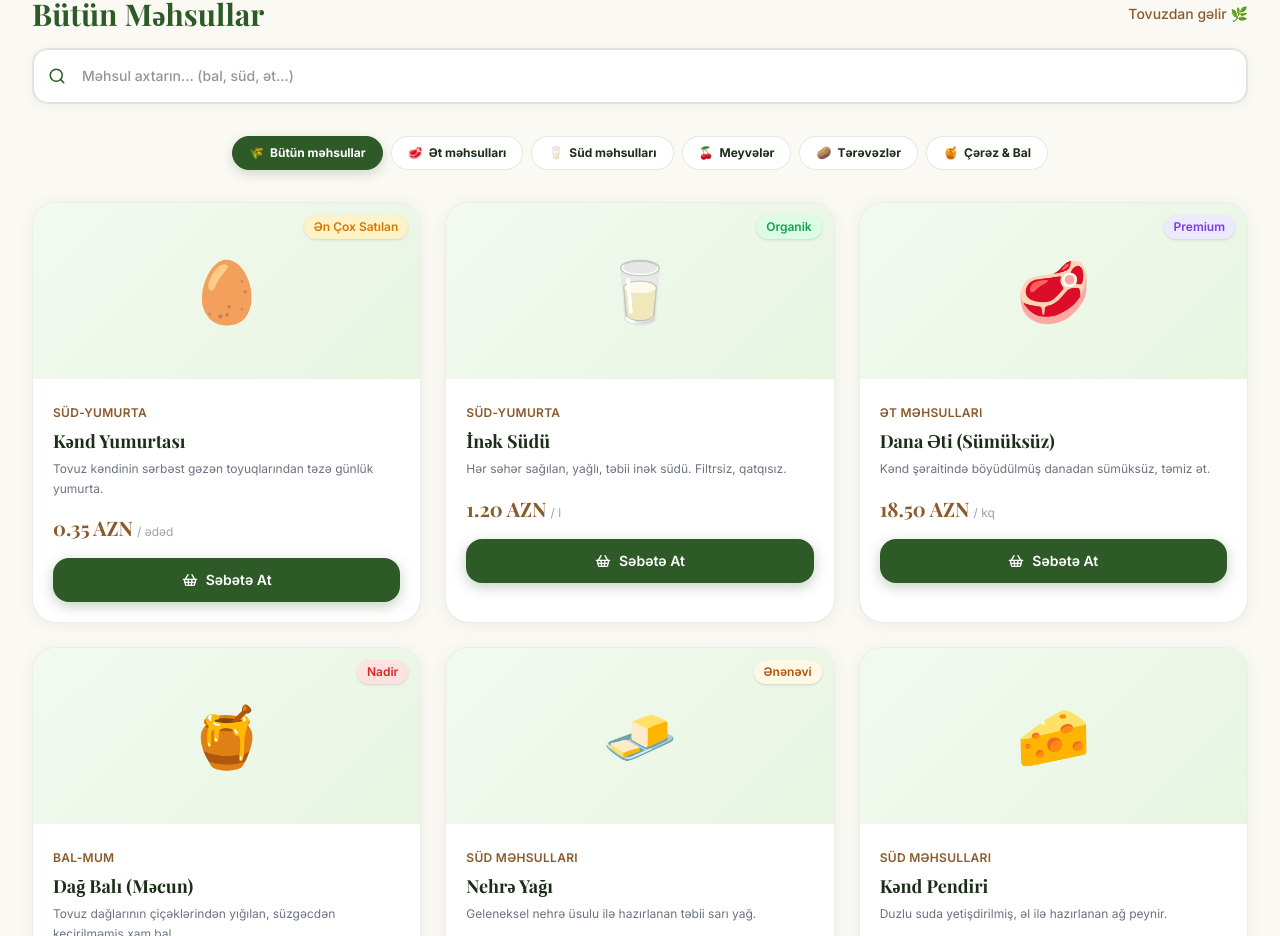
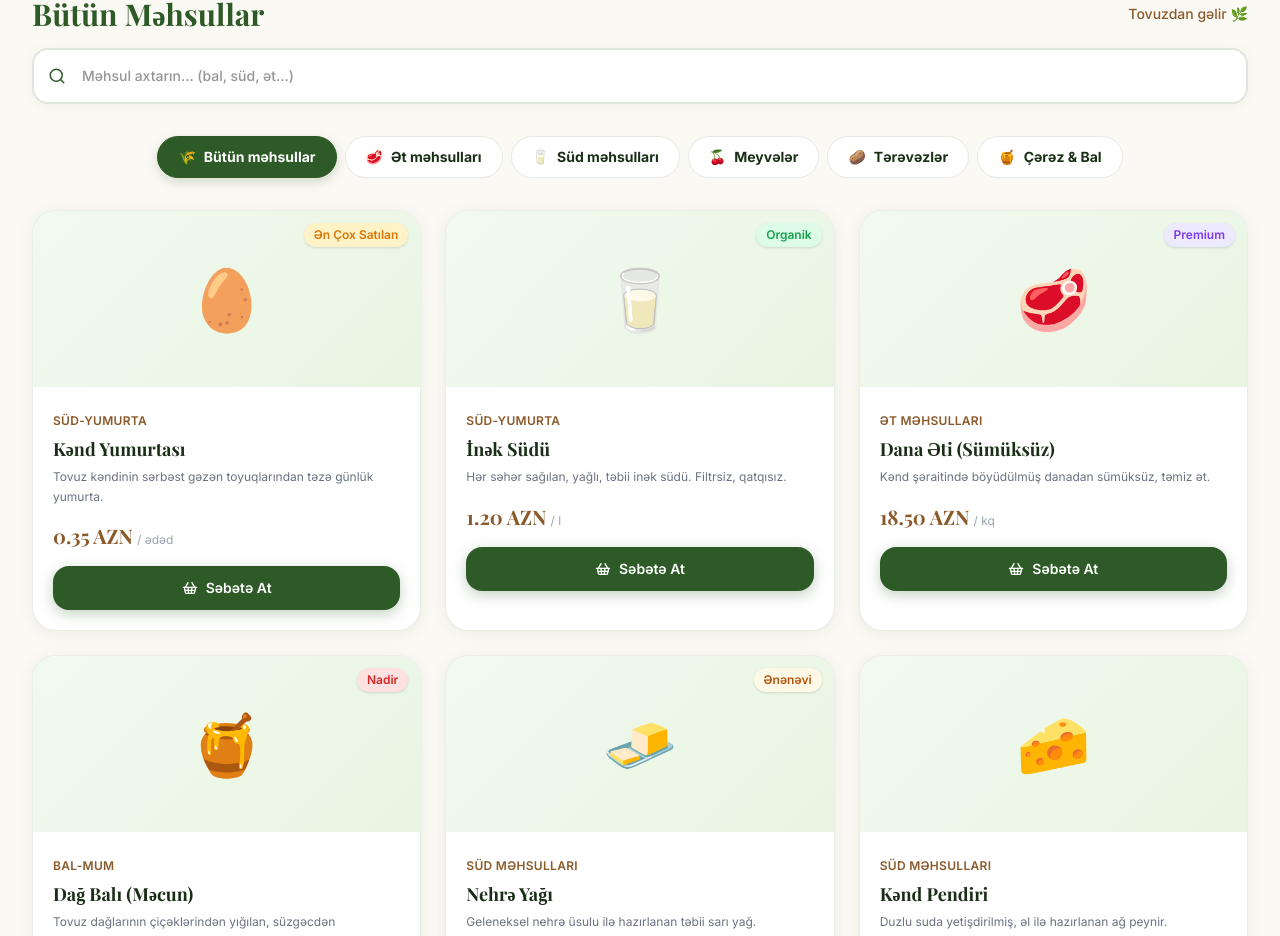
Before and after one commit to Senaniv/Atamevi, a Next.js app: page / in a window 1280 px wide. Shown: the part 1088-2024 px from the top of the page. Built offline with nearby package versions, Linux system fonts and the light colour scheme; a web font is replaced by a local one.

Commit message:
style: make category filter buttons slightly larger

```diff
--- a/app/page.tsx
+++ b/app/page.tsx
@@ -131,7 +131,7 @@ export default function Home() {
               <button
                 key={cat.id}
                 onClick={() => setSelectedCategory(cat.id)}
-                className="flex items-center gap-1.5 px-4 py-2 rounded-full text-xs font-bold transition-all duration-200 active:scale-95 cursor-pointer border"
+                className="flex items-center gap-2 px-5 py-2.5 rounded-full text-sm font-bold transition-all duration-200 active:scale-95 cursor-pointer border"
                 style={{
                   backgroundColor: isActive ? '#2d5a27' : 'white',
                   color: isActive ? 'white' : '#1a2e17',
```
